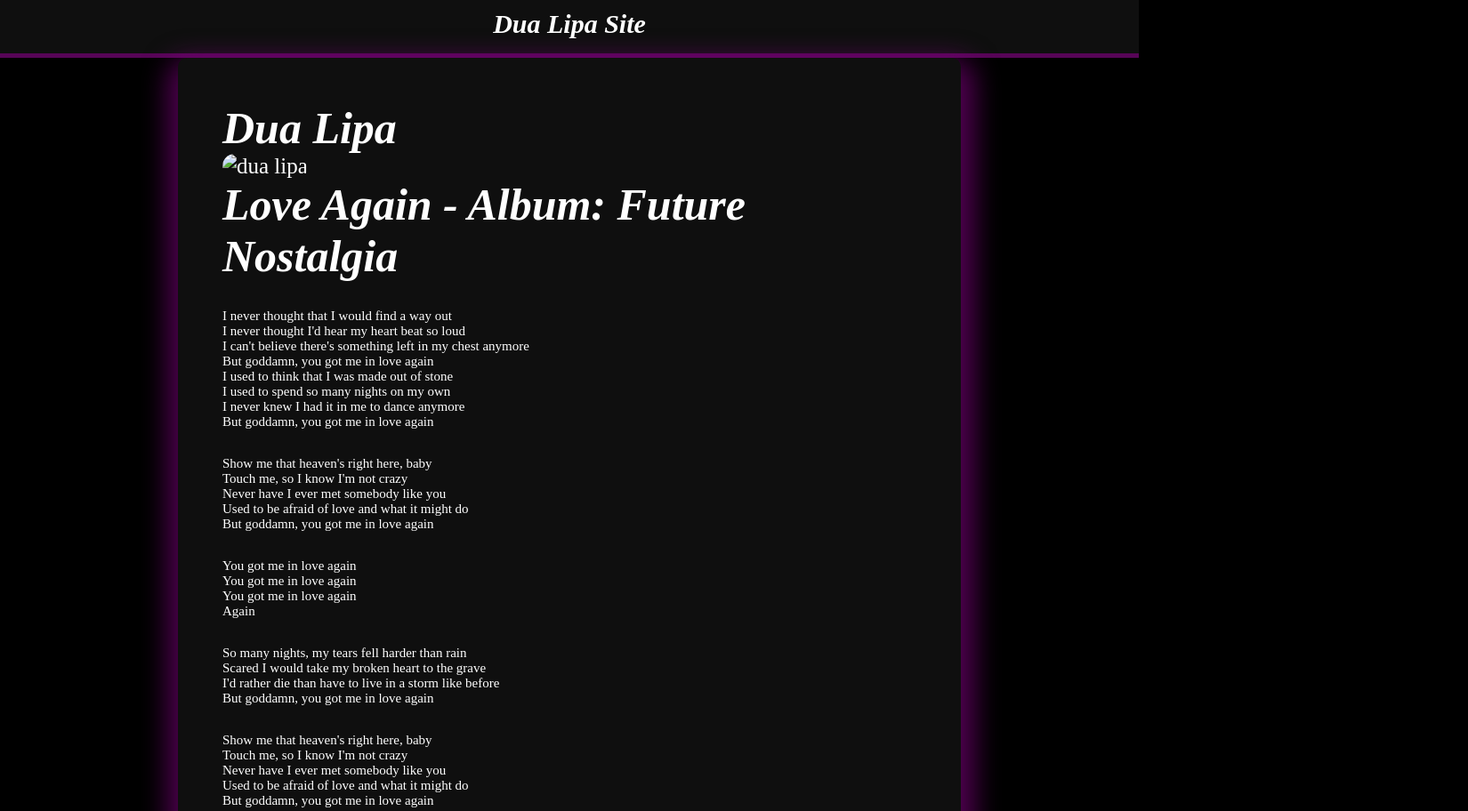
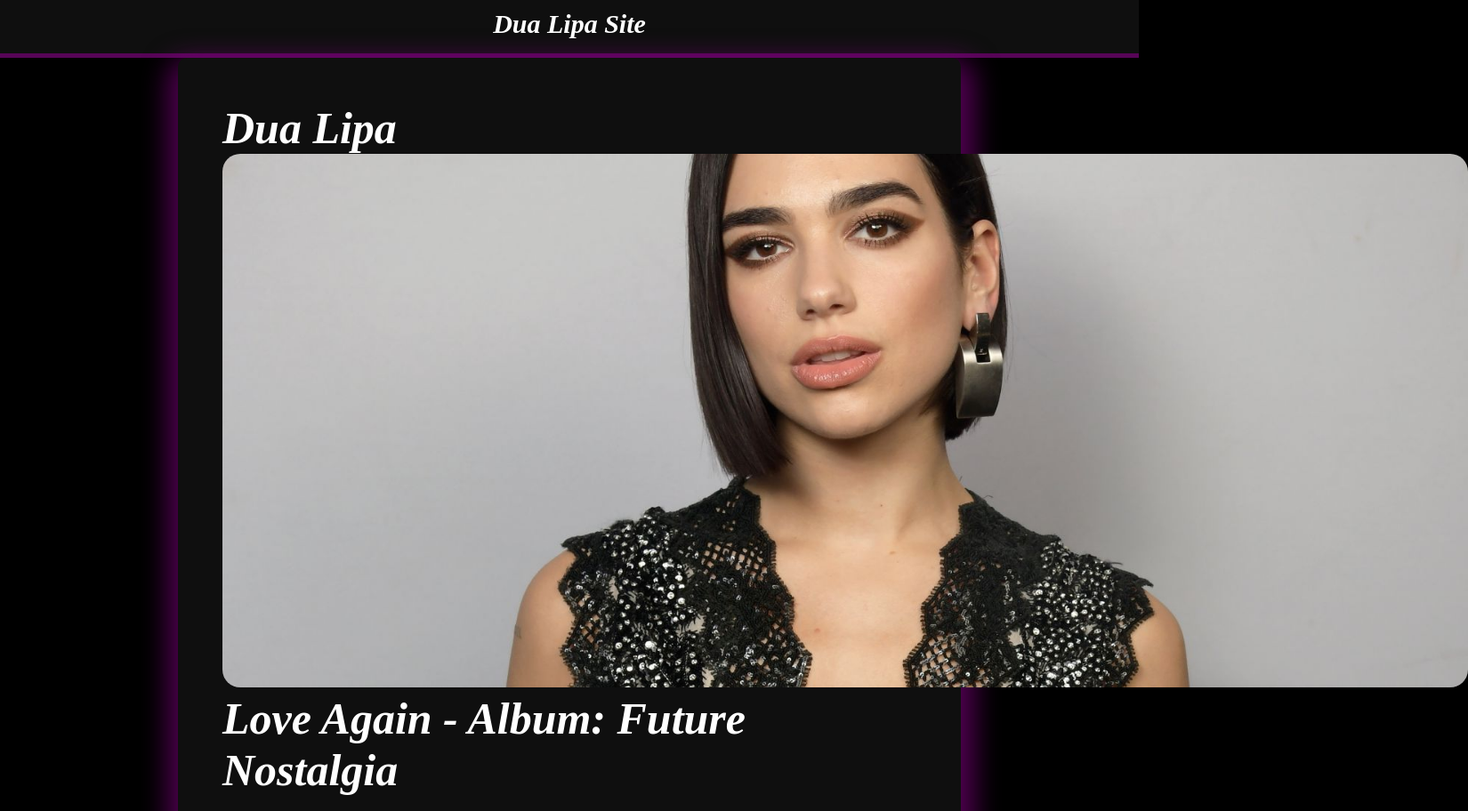
Before and after one commit to jo4ko021/la-dua-lipa, a plain HTML site: page index.html in a window 1280 px wide. Shown: the top 912 px of the page at 89% size, 1650 px wide, since content can reach past the window. Drawn offline with Linux system fonts and the light colour scheme; the site is published under a folder, as on GitHub Pages, so addresses that start at the root find nothing.

Commit message:
Update index.html

```diff
--- a/index.html
+++ b/index.html
@@ -15,7 +15,7 @@
     </header>
     <main>
         <h1><i>Dua Lipa</i></h1>
-        <img src="/img/dua-lipa.jpeg" alt="dua lipa" width="1400" height="600">
+        <img src="img/dua-lipa.jpeg" alt="dua lipa" width="1400" height="600">
         <h1><i>Love Again - Album: Future Nostalgia</i></h1>
 
         <p>
```
